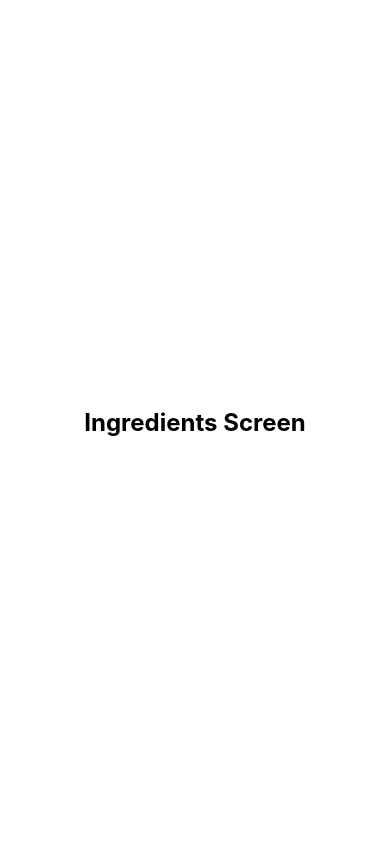
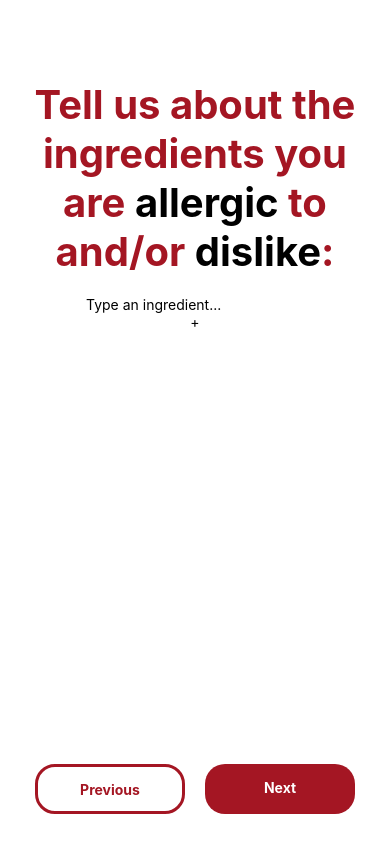
Before and after one commit to rayagnewende/plate-suggest-frontend, a React Native app: screen /Ingredients in a window 390 px wide. Built offline with nearby package versions, Linux system fonts and the light colour scheme.

Commit message:
IngredientsScreen updated. Missing connection and CSS

```diff
--- a/package.json
+++ b/package.json
@@ -18,7 +18,8 @@
     "react-native": "0.72.6",
     "react-native-elements": "^3.4.3",
     "react-native-safe-area-context": "4.6.3",
-    "react-native-screens": "~3.22.0"
+    "react-native-screens": "~3.22.0",
+    "react-native-vector-icons": "^10.0.2"
   },
   "devDependencies": {
     "@babel/core": "^7.20.0"
--- a/screens/IllnessesScreen.js
+++ b/screens/IllnessesScreen.js
@@ -3,7 +3,7 @@ import { View, Text, StyleSheet, TouchableOpacity } from "react-native";
 import { useState } from "react";
 import { CheckBox } from "react-native-elements";
 
-export default function IllnessesScreen() {
+export default function IllnessesScreen({ navigation }) {
   const [selectedOption, setSelectedOption] = useState(null);
 
   const handleOptionSelect = (option) => {
--- a/screens/IngredientsScreen.js
+++ b/screens/IngredientsScreen.js
@@ -1,10 +1,89 @@
 import React from "react";
-import { View, Text, StyleSheet } from "react-native";
+import {
+  View,
+  Text,
+  StyleSheet,
+  TouchableOpacity,
+  TextInput,
+  FlatList,
+} from "react-native";
+import { useState } from "react";
+import FontAwesome from "react-native-vector-icons/FontAwesome";
 
-export default function IngredientsScreen() {
+export default function IllnessesScreen({ navigation }) {
+  const [newWord, setNewWord] = useState("");
+  const [wordList, setWordList] = useState([]);
+
+  const addWord = () => {
+    if (newWord.trim() !== "") {
+      setWordList((prevList) => [...prevList, newWord.trim()]);
+      setNewWord("");
+    }
+  };
+  const removeWord = (wordToRemove) => {
+    setWordList((prevWordList) =>
+      prevWordList.filter((word) => word !== wordToRemove)
+    );
+  };
+
+  const handleOptionSelect = (option) => {
+    setSelectedOption(option);
+  };
+  const handleNext = () => {
+    navigation.navigate("Ingredients");
+  };
+  const handlePrevious = () => {
+    navigation.navigate("Illness");
+  };
+
+  const renderWord = ({ item }) => (
+    <View>
+      <Text style={styles.wordItem}>{`\u2022 ${item}`}</Text>
+      <TouchableOpacity onPress={() => removeWord(item)}>
+        <FontAwesome
+          name="trash-o"
+          onPress={() => removeWord(item)}
+          size={25}
+          color="#A41623"
+        />
+      </TouchableOpacity>
+    </View>
+  );
+
   return (
-    <View style={styles.container}>
-      <Text style={styles.text}>Ingredients Screen</Text>
+    <View style={styles.container} edges={["top", "bottom"]}>
+      <Text style={styles.questionText}>
+        Tell us about the ingredients you are{" "}
+        <Text style={styles.span}>allergic</Text> to and/or{" "}
+        <Text style={styles.span}>dislike</Text>:
+      </Text>
+      <TextInput
+        style={styles.input}
+        placeholder="Type an ingredient..."
+        value={newWord}
+        onChangeText={(text) => setNewWord(text)}
+      />
+      <TouchableOpacity style={styles.addButton} onPress={addWord}>
+        <Text style={styles.addButtonText}>+</Text>
+      </TouchableOpacity>
+
+      <FlatList
+        data={wordList}
+        renderItem={renderWord}
+        keyExtractor={(item) => item}
+      />
+
+      <View style={styles.buttonContainer}>
+        <TouchableOpacity
+          style={styles.previousButton}
+          onPress={handlePrevious}
+        >
+          <Text style={styles.previousButtonText}>Previous</Text>
+        </TouchableOpacity>
+        <TouchableOpacity style={styles.nextButton} onPress={handleNext}>
+          <Text style={styles.nextButtonText}>Next</Text>
+        </TouchableOpacity>
+      </View>
     </View>
   );
 }
@@ -13,11 +92,76 @@ const styles = StyleSheet.create({
   container: {
     flex: 1,
     backgroundColor: "white",
-    justifyContent: "center",
+    padding: 20,
+    justifyContent: "space-between",
+    paddingTop: 80,
     alignItems: "center",
   },
-  text: {
-    fontSize: 24,
+  questionText: {
+    fontSize: 40,
+    fontWeight: "bold",
+    marginBottom: 20,
+    color: "#A41623",
+    textAlign: "center",
+  },
+  option: {
+    borderWidth: 1,
+    borderColor: "black",
+    padding: 10,
+    marginBottom: 10,
+  },
+  selectedOption: {
+    backgroundColor: "lightgray",
+  },
+  nextButton: {
+    backgroundColor: "#A41623",
+    padding: 15,
+    borderRadius: 20,
+    alignItems: "center",
+    marginTop: 20,
+    height: 50,
+    width: 150,
+    margin: 10,
+  },
+  previousButton: {
+    backgroundColor: "white",
+    padding: 14,
+    borderRadius: 20,
+    alignItems: "center",
+    marginTop: 20,
+    height: 50,
+    width: 150,
+    margin: 10,
+    borderWidth: 3,
+    borderColor: "#A41623",
+  },
+  nextButtonText: {
+    color: "white",
     fontWeight: "bold",
   },
+  previousButtonText: {
+    color: "#A41623",
+    fontWeight: "bold",
+  },
+  buttonContainer: {
+    flexDirection: "row",
+  },
+
+  checkboxContainer: {
+    flexDirection: "row",
+    alignItems: "center",
+    justifyContent: "center",
+    width: 300,
+  },
+  checkbox: {
+    marginRight: 10,
+    backgroundColor: "transparent",
+    borderWidth: 0,
+  },
+  optionText: {
+    fontSize: 16,
+  },
+  span: {
+    color: "black",
+  },
 });
```
Also changed, not shown: 1 other file (tests, documents, lock files or other folders).
